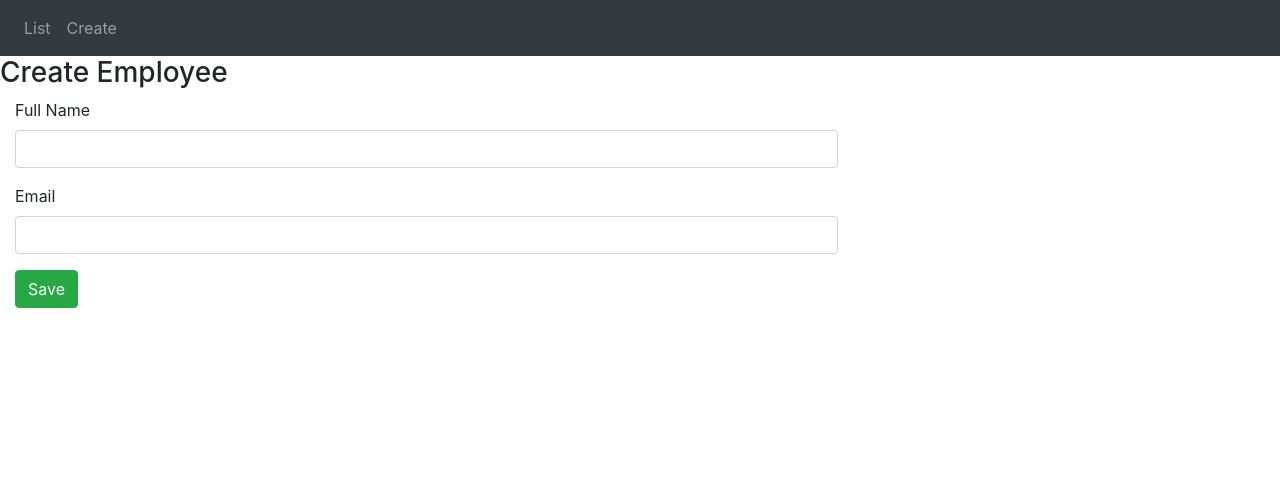
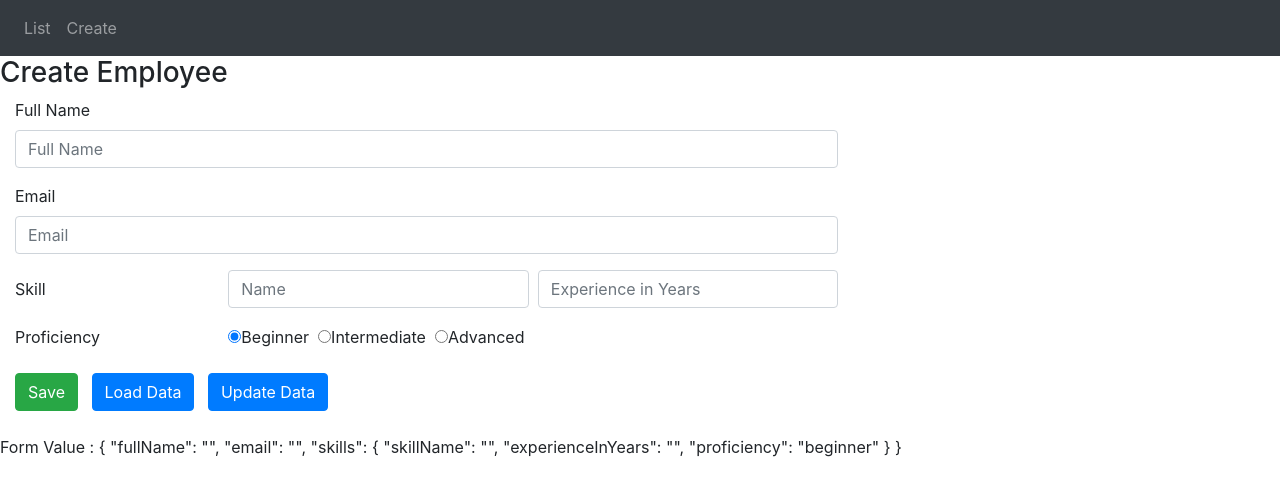
Before and after one commit to anjan258/AngularOps2, an Angular app: page /create in a window 1280 px wide. Shown: the top 496 px of the page. Built offline with nearby package versions, Linux system fonts and the light colour scheme.

Commit message:
angular reactive forms explicitly and Formbuilder code methods and validations

```diff
--- a/src/app/employee/employee-create.component.html
+++ b/src/app/employee/employee-create.component.html
@@ -10,22 +10,77 @@
       </div>
       <div class="panel-body">
         <div class="form-group">
-          <label class="col-sm-2 control-label" for="fullName">Full Name</label>
+          <label class="col-sm-2 control-label" for="fullName" >Full Name</label>
           <div class="col-sm-8">
-            <input id="fullName" type="text" class="form-control" formControlName="fullName">
+
+            <!-- employeeForm.get('fullName').errors -- checks if any validatio error on this controls and if so
+            highlights the control -->
+            <input id="fullName" type="text" class="form-control" formControlName="fullName" placeholder="Full Name"
+            [class.is-invalid]="employeeForm.get('fullName').errors  && (employeeForm.get('fullName').touched || employeeForm.get('fullName').dirty)" >
+
+            <!-- displays the corresponding error message if any validation errors, and if the control is touched/dirty -->
+            <!-- employeeForm.get('fullName').errors?.required -- check if any error and if so check if any required validation failed -->
+            <span class="text-danger" *ngIf="employeeForm.get('fullName').errors?.required
+            && (employeeForm.get('fullName').touched || employeeForm.get('fullName').dirty)" >Full Name is required</span>
+
+            <span class="text-danger" *ngIf="(employeeForm.get('fullName').hasError('maxlength') || employeeForm.get('fullName').hasError('minlength'))
+            && (employeeForm.get('fullName').touched || employeeForm.get('fullName').dirty)" >Full Name must be greater than 2 characters and than 10 characters.</span>
           </div>
         </div>
 
         <div class="form-group">
           <label class="col-sm-2 control-label" for="email">Email</label>
           <div class="col-sm-8">
-            <input id="email" type="text" class="form-control" formControlName="email">
+            <input id="email" type="text" class="form-control" formControlName="email" placeholder="Email" >
           </div>
+        </div>
+
+        <!-- nested form group -->
+        <!-- "skills" -- should matche with nested form group name in component -->
+        <!-- skillName, experienceInYears ---  should matche with nested form control name in component -->
+        <div formGroupName="skills">
+          <div class="form-group">
+            <label class="col-sm-2 control-label" for="skillName">
+              Skill
+            </label>
+            <div class="col-sm-6" style="display: inline-flex;">
+              <input type="text" class="form-control" id="skillName"
+                  placeholder="Name" formControlName="skillName"> &nbsp;&nbsp;
+
+                  <input type="text" placeholder="Experience in Years"
+                  class="form-control" formControlName="experienceInYears">
+            </div>
+            <div class="col-sm-4" ></div>
+          </div>
+
+          <div class="form-group">
+            <label class="col-md-2 control-label">Proficiency</label>
+            <div class="col-md-8" style="display: inline-flex;">
+              <label class="radio-inline">
+                <input id="proficiency" type="radio" value="beginner"
+                       formControlName="proficiency">Beginner
+              </label> &nbsp;&nbsp;
+              <label class="radio-inline">
+                <input id="proficiency" type="radio" value="intermediate"
+                       formControlName="proficiency">Intermediate
+              </label>&nbsp;&nbsp;
+              <label class="radio-inline">
+                <input id="proficiency" type="radio" value="advanced"
+                       formControlName="proficiency">Advanced
+              </label>
+            </div>
+          </div>
+
         </div>
 
       </div>
       <div class="panel-footer" style="margin-left:15px;">
-        <button class="btn btn-success" type="submit">Save</button>
+        <button class="btn btn-success" type="submit" (click)="saveData()">Save</button>&nbsp;&nbsp;
+        <button class="btn btn-primary" type="button" (click)="loadData()">Load Data</button>&nbsp;&nbsp;
+        <button class="btn btn-primary" type="button" (click)="updateData()">Update Data</button>
       </div>
     </div>
   </form>
+
+  <br>
+Form Value : {{ employeeForm.value | json }}
--- a/src/app/employee/employee-create.component.ts
+++ b/src/app/employee/employee-create.component.ts
@@ -1,5 +1,7 @@
 import { Component, OnInit } from '@angular/core';
-import { FormGroup, FormControl } from '@angular/forms';
+// Validators -- for validations
+// FormBuilder -- for "Angular Formbuilder" - code
+import { FormGroup, FormBuilder, Validators } from '@angular/forms';
 
 @Component({
   selector: 'app-employee-create',
@@ -14,19 +16,81 @@ export class EmployeeCreateComponent implements OnInit {
   // we need to import "ReactiveFormsModule" -- in app-module.ts in order to these forms to work
 
   employeeForm: FormGroup;
-  constructor() { }
+
+  // creating instance of FormBuilder for "Angular Formbuilder" - code
+  constructor(private fb: FormBuilder) { }
 
   ngOnInit(): void {
-    this.employeeForm = new FormGroup(
-      {
-        fullName: new FormControl(),
-        email: new FormControl()
-      }
-    );
+
+    // we can create form groups and controls either explicitly like shown below
+    // or we an uset "Angular Formbuilder" - code
+    // this.employeeForm = new FormGroup(
+    //   {
+    //     fullName: new FormControl(),
+    //     email: new FormControl(),
+
+    //     // nested form group
+    //     skills: new FormGroup(
+    //       {
+    //         skillName: new FormControl(),
+    //         experienceInYears: new FormControl(),
+    //         proficiency: new FormControl()
+    //       }
+    //     )
+    //   }
+    // );
+
+    // using "Angular Formbuilder" - code -- we create instnace of Formbuilder in constructor
+    // and initiate the instance as follows
+    // we us the instance (fb) of (FormBuilder) and invoke group() -- to declare the form group and controls
+    // [''] -- setting null/empty as default value, can set to any value if required.
+    // for an example we have set a default value like - proficiency: ['beginner']
+    // fullName: ['', Validators.required] -- adds required validation
+    //  [Validators.required, Validators.maxLength(10)] -- for multiple validations
+
+    this.employeeForm = this.fb.group({
+      fullName: ['', [Validators.required, Validators.minLength(2), Validators.maxLength(10)]],
+      email: [''],
+      skills: this.fb.group({
+        skillName: [''],
+        experienceInYears: [''],
+        proficiency: ['beginner']
+      })
+    });
   }
+
+
 
   onFormSubmit(): void{
     console.log(this.employeeForm.value);
   }
 
+  // setValue()-- used to bind/populate values to the form controls (fields)
+  // we can always a service (api) to get the data and populate these form controls
+  // setValue() -- we can only populate all the fields, cant be used to bind subset of form controls
+  loadData(): void{
+    this.employeeForm.setValue({
+      fullName: 'Test',
+      email: 'test1@test.com',
+      skills: {
+
+        skillName: 'C#',
+        experienceInYears: 5,
+        proficiency: 'beginner'
+      }
+    });
+  }
+
+  // patchValue()-- used to update(all or selected/subset fields/controls)
+  updateData(): void{
+    this.employeeForm.patchValue({
+      fullName: 'Sara',
+      email: 'sara@test.com'
+    });
+  }
+
+  saveData(): void{
+    console.log(this.employeeForm.value);
+  }
+
 }
```
